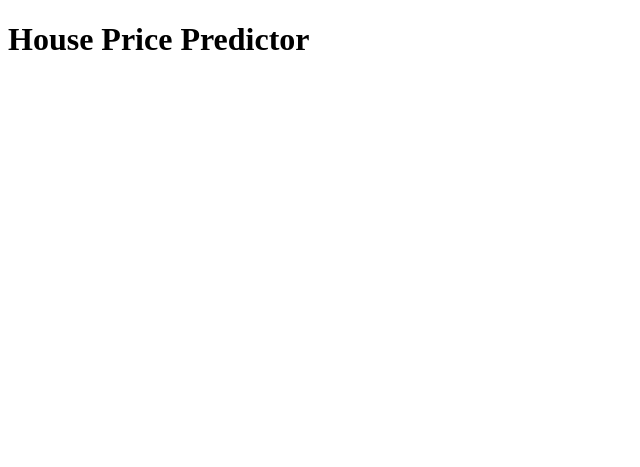
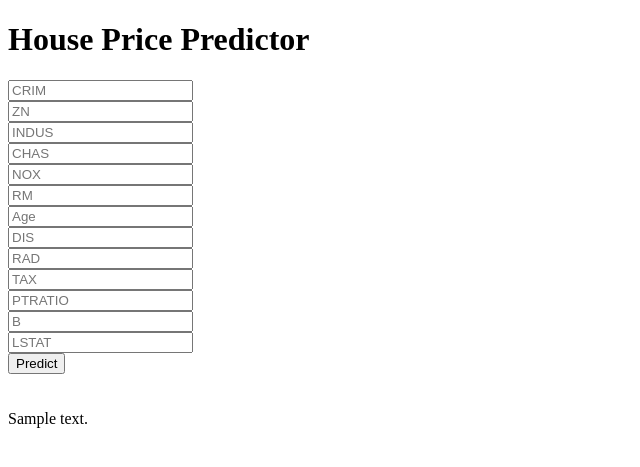
Before and after one commit to N-liraj-khanna/Boston-House-Price-Predictor, a Flask app: template templates/home.html in a window 1280 px wide. Shown: the top 467 px of the page, without its empty margins (0-640 px from the left). Run offline with Flask 2, Linux system fonts and the light colour scheme; the template is opened without the code that fills it: most values are stand-ins (such as "Sample title", 1, 10 or a date in 2020); parts of the project's set-up code (start-up, migrations or seed data) failed here and were passed over.

Commit message:
Created frontend, integrated with backend, and Updated Readme.md

```diff
--- a/app.py
+++ b/app.py
@@ -29,5 +29,14 @@ def predict_api():
   print(output[0])
   return jsonify(output[0])
 
+@app.route('/predict',methods=[ 'POST'])
+def predict():
+  data=[float(x) for x in request.form.values()]
+  print(data)
+  final_input=sc.transform(np.array(data).reshape(1,-1))
+  print(final_input)
+  output=model.predict(final_input) [0]
+  return render_template("home.html", prediction_text="The predicted house price is {}".format(output))
+
 if __name__ == "__main__":
   app.run(debug=True)
--- a/templates/home.html
+++ b/templates/home.html
@@ -1,12 +1,36 @@
 <!DOCTYPE html>
 <html lang="en">
+
 <head>
   <meta charset="UTF-8">
   <meta http-equiv="X-UA-Compatible" content="IE=edge">
   <meta name="viewport" content="width=device-width, initial-scale=1.0">
   <title>House Price Predictor</title>
 </head>
+
 <body>
-  <h1>House Price Predictor</h1>
+  <div class="login" class="mb-3">
+    <h1>House Price Predictor</h1>
+    <form action="{{ url_for('predict')}}" method="post">
+      <input type="text" name="CRIM" placeholder="CRIM" required="required" /><br>
+      <input type="text" name="ZNf" placeholder="ZN" required="required" /><br>
+      <input type="text" name="INDUS" placeholder="INDUS" required="required" /><br>
+      <input type="text" name="CHAS" placeholder="CHAS" required="required" /><br>
+      <input type="text" name="NOX" placeholder="NOX" required="required" /><br>
+      <input type="text" name="RM" placeholder="RM" required="required" /><br>
+      <input type="text" name="Age" placeholder="Age" required="required" /><br>
+      <input type="text" name="DIS" placeholder="DIS" required="required" /><br>
+      <input type="text" name="RAD" placeholder="RAD" required="required" /><br>
+      <input type="text" name="TAX" placeholder="TAX" required="required" /><br>
+      <input type="text" name="PTRATIO" placeholder="PTRATIO" required="required" /><br>
+      <input type="text" name="B" placeholder="B" required="required" /><br>
+      <input type="text" name="LSTAT" placeholder="LSTAT" required="required" /><br>
+      <button type="submit" class="btn btn-primary btn-block btn-large">Predict</button>
+    </form>
+    <br>
+    <br>
+  </div>
+  {{prediction_text}}
 </body>
+
 </html>
```
Also changed, not shown: README.md, images/home.jpg (added), images/predicted.jpg (added).
